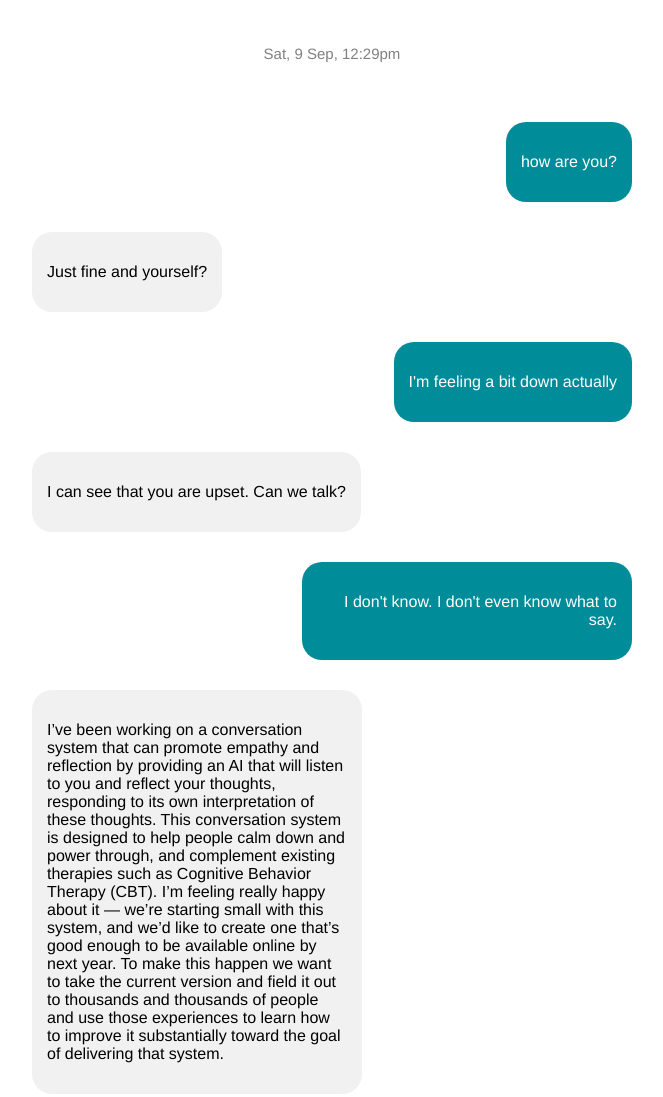
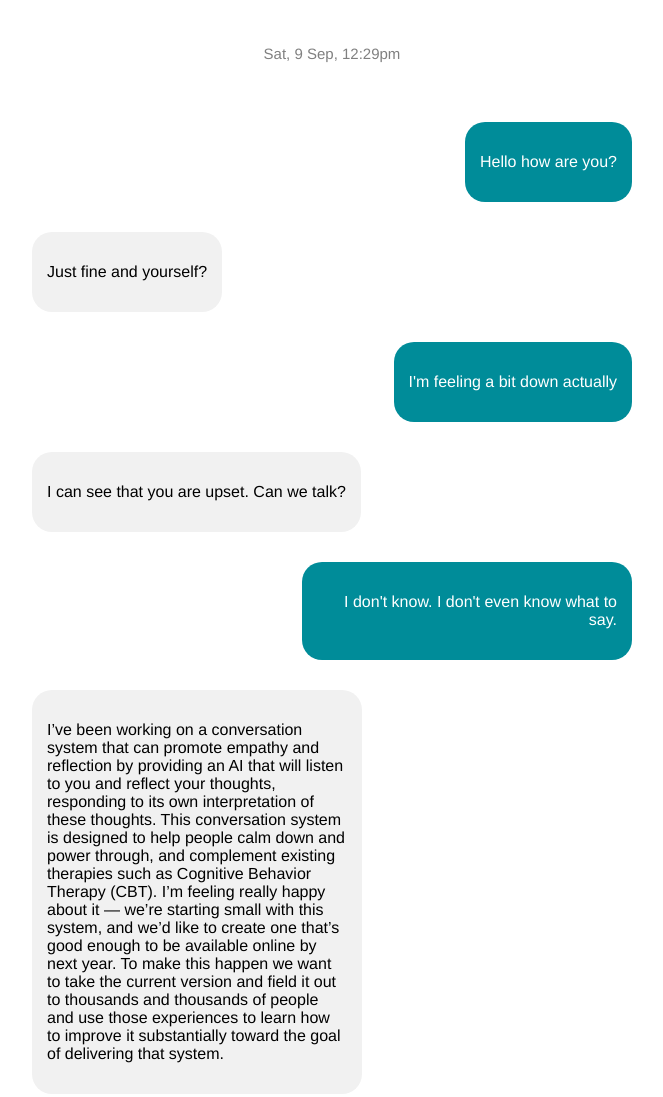
Before and after one commit to aceaces/C8, a plain HTML site: page index.html in a window 1280 px wide. Shown: the top 1097 px of the page, without its empty margins (308-971 px from the left). Drawn offline with Linux system fonts and the light colour scheme.

Commit message:
Update index.html

```diff
--- a/index.html
+++ b/index.html
@@ -13,7 +13,7 @@
     </div>
 
     <div class="container right">
-      <p class="text-right">how are you? </p>
+      <p class="text-right">Hello how are you? </p>
     </div>
 
     <div class="container">
```
